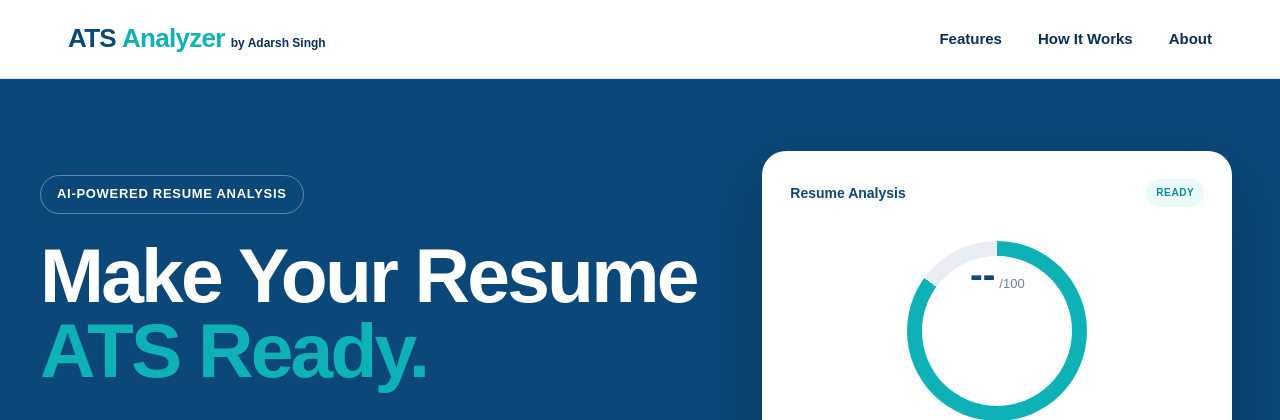
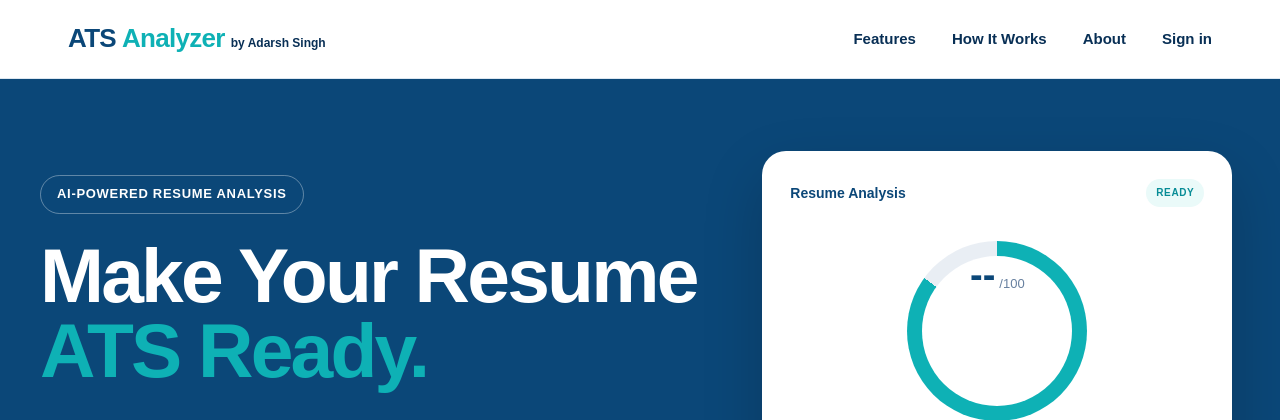
Before and after one commit to adarsh5060ti/ATS-Resume-Analyzer-DBMS, a Flask app: page / in a window 1280 px wide. Shown: the top 420 px of the page. Run offline with Flask 3, Linux system fonts and the light colour scheme; some libraries are stand-ins or nearby versions.

Commit message:
Add homepage link to Google sign-in

```diff
--- a/templates/index.html
+++ b/templates/index.html
@@ -20,6 +20,7 @@
             <a href="#features">Features</a>
             <a href="#workflow">How It Works</a>
             <a href="#about">About</a>
+            <a href="{{ url_for('login') }}">Sign in</a>
         </nav>
     </div>
 </header>
```
